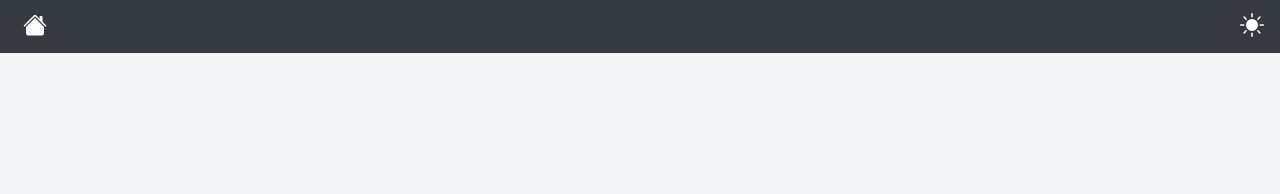
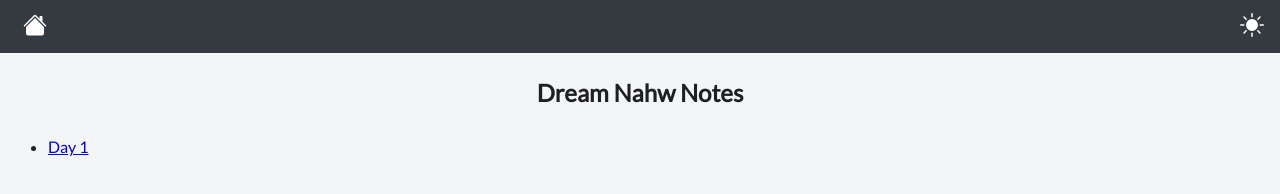
Before and after one commit to dream-notes/dream-notes.github.io, a plain HTML site: page nahw/index.html in a window 1280 px wide. Drawn offline with Linux system fonts and the light colour scheme.

Commit message:
style + most things are done

```diff
--- a/nahw/index.html
+++ b/nahw/index.html
@@ -4,11 +4,30 @@
     <meta charset="UTF-8">
     <meta name="viewport" content="width=device-width, initial-scale=1.0">
     <link rel="stylesheet" href="/helper/style.css">
+    <link rel="stylesheet" href="/helper/index.css">
     <link rel="stylesheet" href="/helper/nav.css">
     <script src="/helper/main.js" defer></script>
     <title>Nahw</title>
 </head>
 <body>
     <div id="nav_div"></div>
+    <header class="faq_header">
+        <h1 class="faq_header-title">Dream Nahw Notes</h2>
+    </header>
+    <div class="link_container">
+        <ul id="links">
+        </ul>
+    </div>
+
+    <script>
+        const count = 1;
+        const pre = "/nahw/"
+
+        let links = "";
+        for (let i = 1; i <= count; i++){
+            links+= `<li><a href="${i}">Day ${i}</a></li>`
+        }
+        document.getElementById("links").innerHTML = links;
+    </script>
 </body>
 </html>
```
